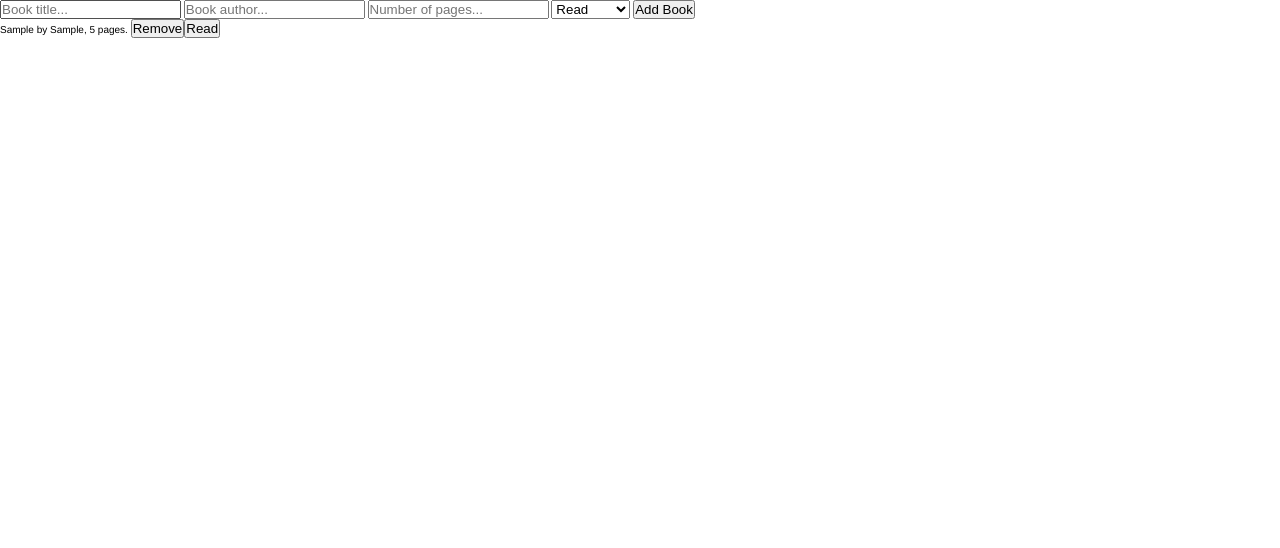
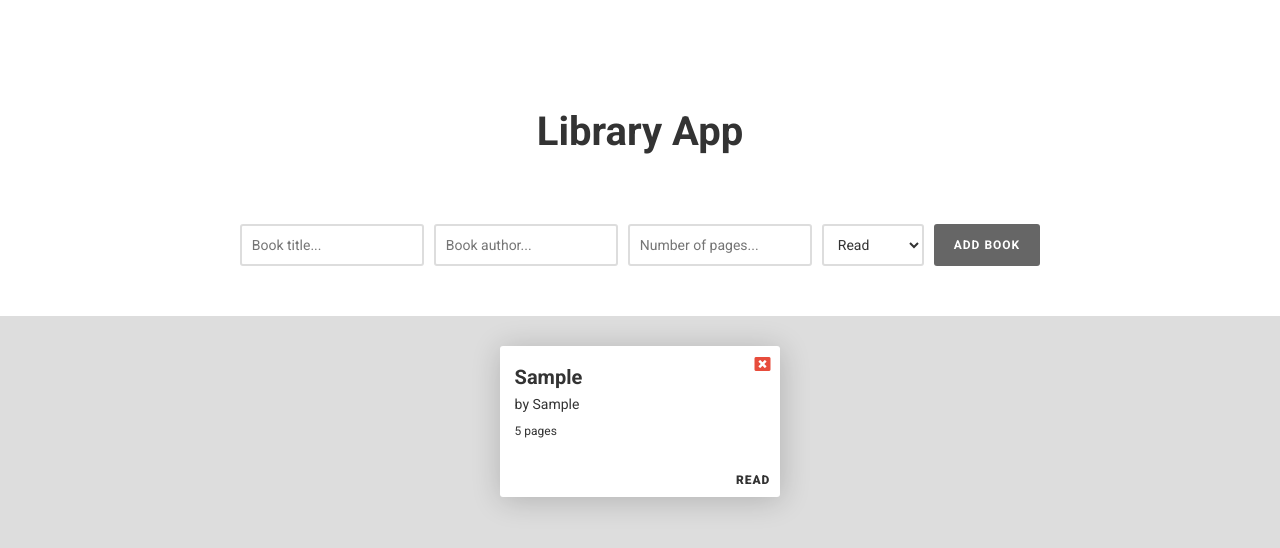
Before and after one commit to getamas/library-project, a website: page index.html in a window 1280 px wide. Both pictures are taken after typing "Sample", "Sample", "5" into the empty fields and a click on the input "Add Book". Drawn offline with Linux system fonts and the light colour scheme.

Commit message:
main app design

```diff
--- a/index.html
+++ b/index.html
@@ -6,9 +6,16 @@
     <meta http-equiv="X-UA-Compatible" content="ie=edge">
     <title>Library Project</title>
 
+    <link href="https://fonts.googleapis.com/css?family=Roboto:300,400,700,900" rel="stylesheet">
+
+    <link rel="stylesheet" href="https://use.fontawesome.com/releases/v5.1.1/css/all.css" integrity="sha384-O8whS3fhG2OnA5Kas0Y9l3cfpmYjapjI0E4theH4iuMD+pLhbf6JI0jIMfYcK3yZ" crossorigin="anonymous">
+
     <link rel="stylesheet" href="css/main.css">
 </head>
 <body>
+    <h1>Library App</h1>
+
+    <div class="container">
         <form action="" id="new-book">
             <input type="text" id="book-title" placeholder="Book title..." required>
             <input type="text" id="book-author" placeholder="Book author..." required>
@@ -20,9 +27,13 @@
 
             <input type="submit" value="Add Book">
         </form>
+    </div>
+
+    <div class="library-container">
         <ul id="library">
 
         </ul>
+    </div>
 
     <script src="js/storage.js"></script>
     <script src="js/app.js"></script>
--- a/js/app.js
+++ b/js/app.js
@@ -27,14 +27,18 @@ function Book(id, title, author, pages, status) {
 Book.prototype.addBooktoUI = function() {
 
     let bookElem = document.createElement('li');
+    bookElem.className = 'book';
     bookElem.dataset.id = this.id;
-    bookElem.textContent = `
-        ${this.title} by ${this.author}, ${this.pages} pages.
+    bookElem.innerHTML = `
+        <h3 class="book-title">${this.title}</h3>
+        <p class="book-author">by ${this.author}</p>
+        <span class="book-pages">${this.pages} pages</span>
     `;
 
     let removeBtn = document.createElement('button');
     removeBtn.textContent = 'Remove';
     removeBtn.className = 'remove-btn';
+    removeBtn.innerHTML = `<i class="fas fa-window-close"></i>`;
 
     let statusBtn = document.createElement('button');
     statusBtn.textContent = this.status ? 'Read' : 'Not Read';
@@ -90,9 +94,9 @@ function addBookToLibrary(event) {
 function removeBook(event) {
     let id, ids, index;
 
-    if (event.target.className === 'remove-btn') {
+    if (event.target.parentNode.className === 'remove-btn') {
 
-        id = parseInt(event.target.parentNode.dataset.id);
+        id = parseInt(event.target.parentNode.parentNode.dataset.id);
 
         ids = myLibrary.map(current => {
             return current.id;
@@ -104,7 +108,7 @@ function removeBook(event) {
         myLibrary.splice(index, 1);
 
         // 2. Remove book from the UI
-        event.target.parentNode.remove();
+        event.target.parentNode.parentNode.remove();
 
         // 3. Remove book from localStorage
         storage.removeBook(id);
--- a/sass/main.sass
+++ b/sass/main.sass
@@ -5,10 +5,124 @@
 *, *::before, *::after
     box-sizing: border-box
 
+*:focus
+    outline: none
+
 html
     font-size: 62.5%
     box-sizing: inherit
 
 body
-    font-family: Helvetica, Arial, sans-serif
+    font-family: 'Roboto', Helvetica, Arial, sans-serif
     line-height: 1.6
+    color: #333
+
+ul
+    list-style-type: none
+
+.container
+    max-width: 117rem
+    margin: 0 auto
+
+h1
+    font-size: 4rem
+    text-align: center
+    padding: 10rem 0 6rem 0
+
+form#new-book
+    display: flex
+    justify-content: center
+
+    input[type='text'],
+    input[type='number'],
+    select
+        margin-right: 1rem
+        padding: 1rem
+        border: 2px solid #ddd
+        border-radius: 3px
+        font-family: 'Roboto', Arial, Helvetica, sans-serif;
+        font-size: 1.4rem
+        color: #333
+        transition: all .3s ease
+
+        &:focus
+            outline: none
+            border-color: #666
+
+    select
+        background-color: #fff
+
+    input[type='submit']
+        padding: 1rem 2rem
+        background-color: #666
+        border: none
+        border-radius: 3px
+        color: #fff
+        text-transform: uppercase
+        letter-spacing: 1px
+        font-weight: 600
+        font-size: 1.2rem
+        cursor: pointer
+        font-family: 'Roboto', Arial, Helvetica, sans-serif;
+
+.library-container
+    background-color: #ddd
+    padding: 3rem 0
+    margin-top: 5rem
+    height: 100vh
+
+#library
+    max-width: 117rem
+    margin: 0 auto
+    display: flex
+    flex-wrap: wrap
+    justify-content: center
+
+    .book
+        position: relative
+        background-color: #fff
+        width: 24%
+        margin-right: 1%
+        margin-bottom: 3%
+        padding: 1.5rem
+        border-radius: 3px
+        box-shadow: 1px 3px 3rem rgba(0,0,0,0.2)
+
+        &:last-child
+            margin-right: 0
+
+        .book-title
+            font-size: 2rem
+
+        .book-author
+            font-size: 1.4rem
+
+        .book-pages
+            font-size: 1.2rem
+            margin-top: 0.7rem
+            margin-bottom: 4rem
+            display: inline-block
+
+        .status-btn
+            background-color: #fff
+            border: none
+            text-transform: uppercase
+            font-family: 'Roboto', Arial, Helvetica, sans-serif;
+            font-weight: 900
+            font-size: 1.2rem
+            letter-spacing: 1px
+            color: #333
+            position: absolute
+            bottom: 10px
+            right: 10px
+            cursor: pointer
+
+        .remove-btn
+            position: absolute
+            top: 10px
+            right: 10px
+            background-color: #fff
+            border: none
+            font-size: 1.6rem
+            color: #e74c3c
+            cursor: pointer
```
Also changed, not shown: css/main.css. Lines whose indentation alone changed are shown as unchanged.
